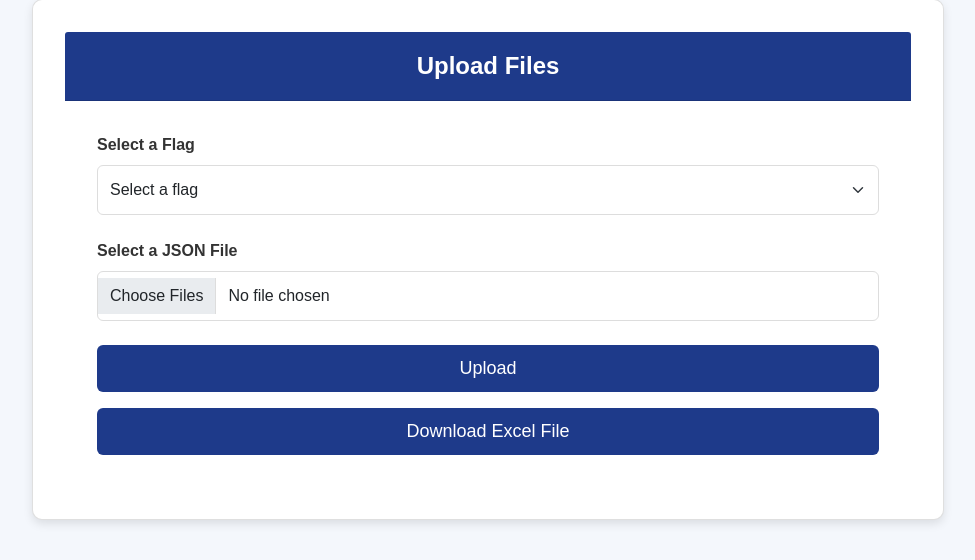
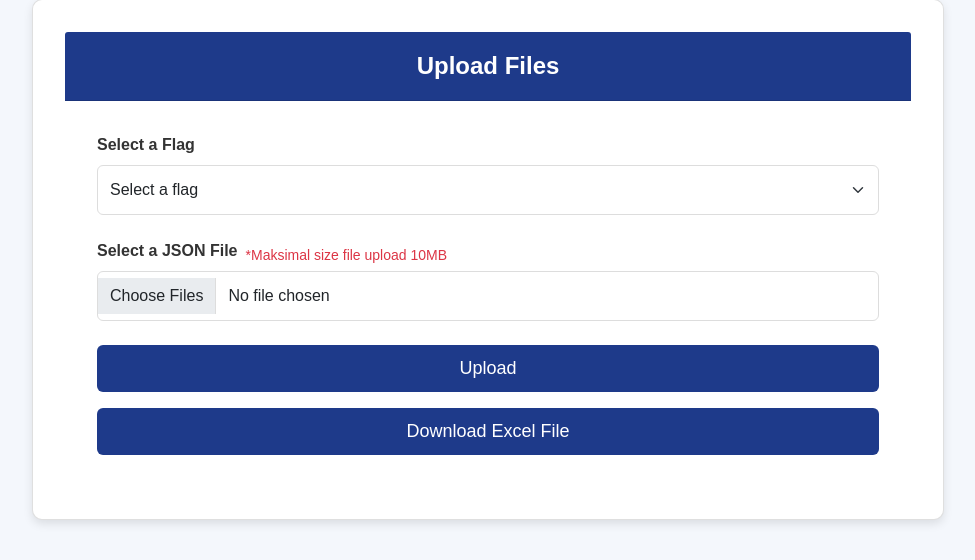
Before and after one commit to AbrorRahmatullah/ideb-slik-reader, a Flask app: page /upload in a window 1280 px wide. Shown: the part 133-693 px from the top of the page, without its empty margins (152-1127 px from the left). Run offline with Flask 3, Linux system fonts and the light colour scheme; the visitor is signed in with stand-in values (Sample User, id 1); some libraries are stand-ins or nearby versions.

Commit message:
bug fixing max multiple upload file

```diff
--- a/app.py
+++ b/app.py
@@ -3,7 +3,7 @@ import re
 import pandas as pd
 import json
 
-from flask import Flask, render_template, request, redirect, url_for, session, flash, send_file
+from flask import Flask, render_template, request, redirect, url_for, session, flash, send_file, render_template_string
 from flask_bcrypt import Bcrypt
 from datetime import datetime, timedelta
 from config.database import get_db_connection
@@ -61,6 +61,8 @@ closed_facility_5 = None
 
 # Available flags
 FLAGS = ["Individual", "Perusahaan"]
+
+MAX_FILE_SIZE = 10 * 1024 * 1024
 
 # Register route
 @app.route('/register', methods=['GET', 'POST'])
@@ -306,6 +308,20 @@ def upload_file():
         flag = request.form.get('flag')
         # uploaded_file = request.files['file']
         uploaded_files = request.files.getlist('file')
+        total_file_size = 0
+        for file in uploaded_files:
+            file_size = len(file.read())  # Mengambil ukuran file dalam byte
+            file.seek(0)  # Mengatur posisi pointer kembali ke awal untuk penggunaan file berikutnya
+            total_file_size += file_size
+
+        if total_file_size > MAX_FILE_SIZE:
+            return '''
+                <script>
+                    alert("Total file yang diupload terlalu besar. Maksimum 10MB!");
+                    window.location.href = "/upload"; // Redirect setelah alert
+                </script>
+            '''
+
 
         all_uploaded_data = []
         list_uploaded_data_7 = []
--- a/templates/upload.html
+++ b/templates/upload.html
@@ -19,10 +19,13 @@
                 </select>
             </div>
             <div class="mb-3">
-                <label for="file" class="form-label">Select a JSON File</label>
+                <div class="d-flex align-items-center">
+                    <label for="file" class="form-label me-2">Select a JSON File</label>
+                    <small class="text-danger">*Maksimal size file upload 10MB</small>
+                </div>
                 <input type="file" name="file" class="form-control" accept=".txt" multiple required>
             </div>
-            <button type="submit" class="btn btn-primary">Upload</button>
+            <button type="submit" class="btn btn-primary" >Upload</button>
         </form>
 
         {% if table_data %}
@@ -151,20 +154,3 @@
 {% endblock %}
 
 <script src="{{ url_for('static', filename='js/bootstrap.bundle.min.js') }}"></script>
-
-<script>
-    function checkFileSize(input) {
-        const maxSize = 10 * 1024 * 1024; // 10MB
-        const files = input.files;
-        let totalSize = 0;
-
-        for (let i = 0; i < files.length; i++) {
-            totalSize += files[i].size;
-        }
-
-        if (totalSize > maxSize) {
-            alert("The total file size exceeds the 10MB limit.");
-            input.value = ""; // Clear the selected files
-        }
-    }
-</script>
```
